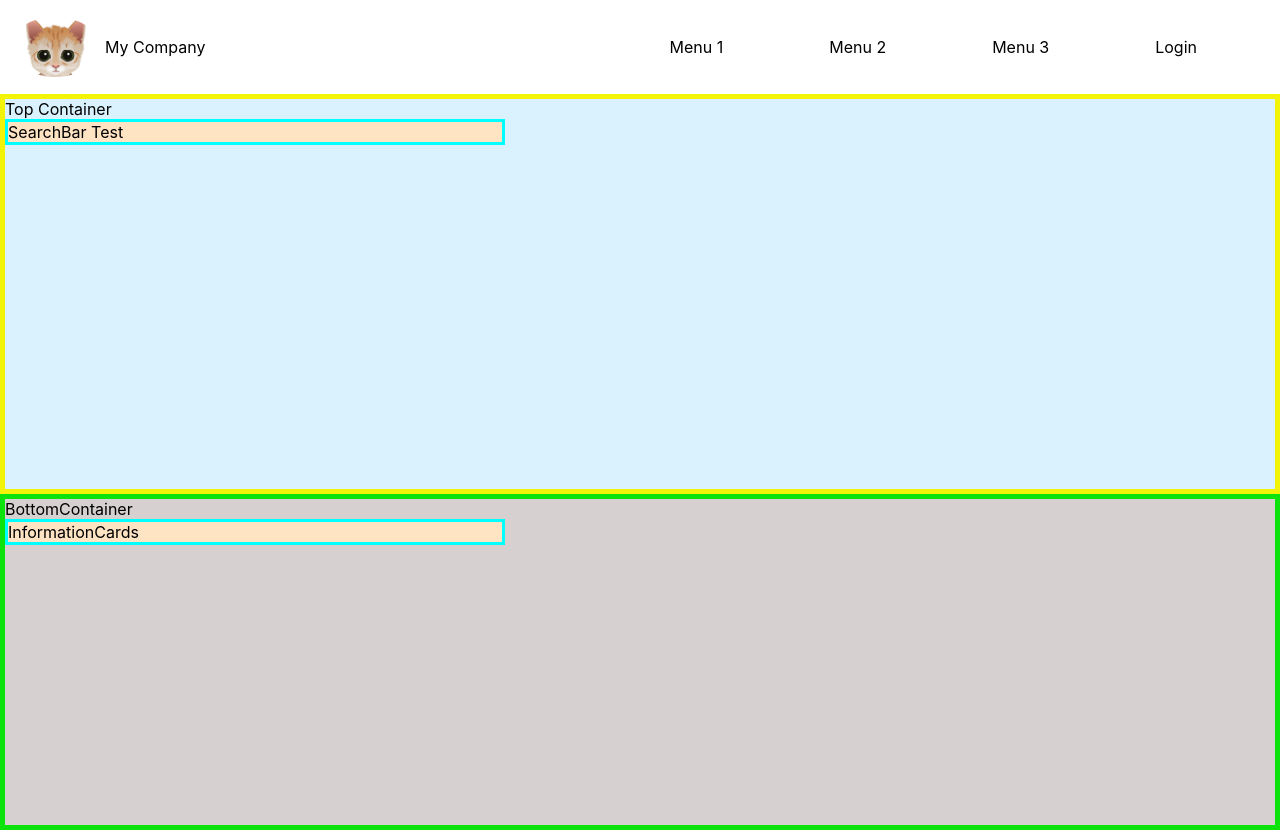
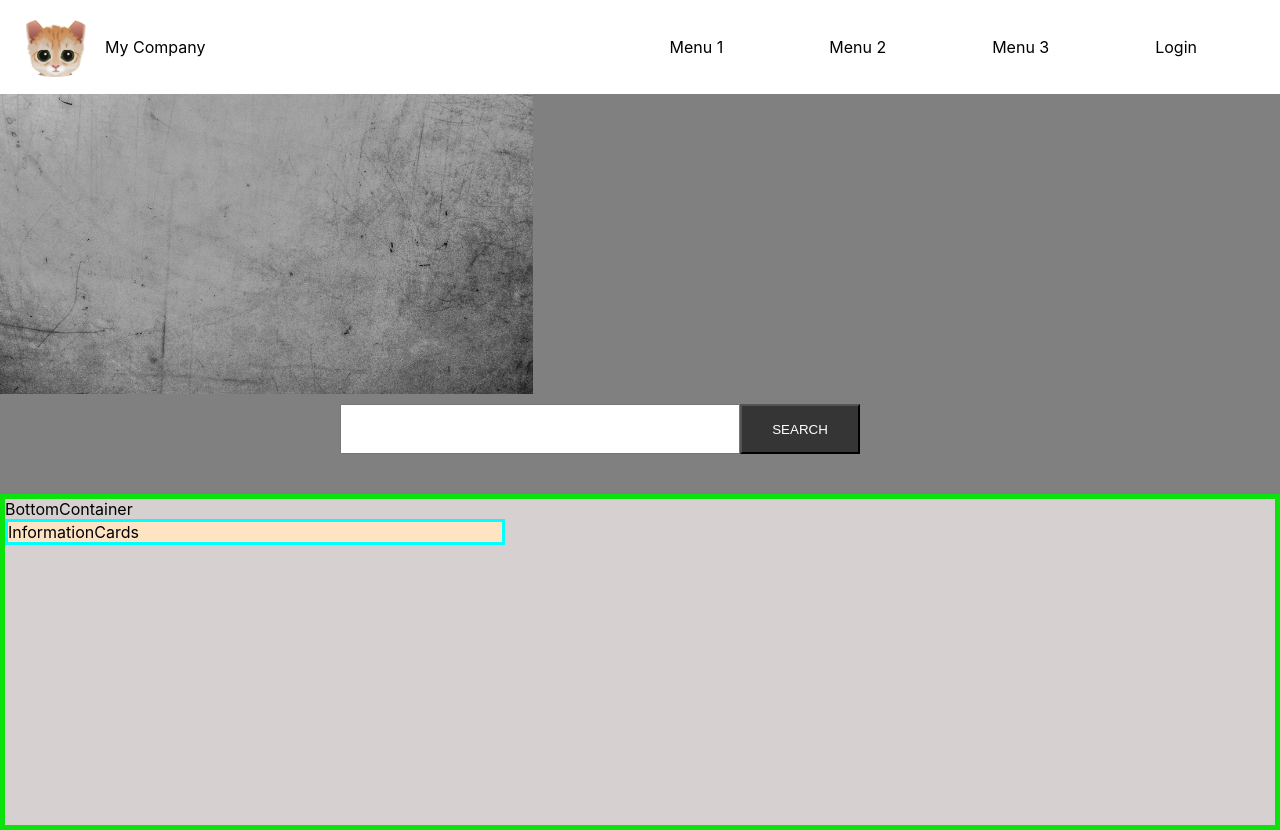
Before and after one commit to JorgeMarquet/L5-Mission-0, a React (Create React App) app in the folder mission0/: page / in a window 1280 px wide. Built offline with nearby package versions, Linux system fonts and the light colour scheme.

Commit message:
modified top container and searchbar components. Added backgroundimage to topcontainer

```diff
--- a/mission0/src/components/SearchBar.js
+++ b/mission0/src/components/SearchBar.js
@@ -2,5 +2,10 @@ import React from "react";
 import styles from "./SearchBar.module.css";
 
 export default function SearchBar() {
-  return <div id={styles.searchBar}>SearchBar Test</div>;
+  return (
+    <div id={styles.searchBar}>
+      <input className={styles.inputBox} type="text"></input>
+      <button className={styles.searchButton}>search</button>
+    </div>
+  );
 }
--- a/mission0/src/components/SearchBar.module.css
+++ b/mission0/src/components/SearchBar.module.css
@@ -3,9 +3,29 @@
 }
 
 #searchBar {
-  border-style: solid;
-  border-color: aqua;
-  background-color: bisque;
-  width: 500px;
-  display: flex;
+  /* border-style: solid;
+  border-color: aqua; */
+  /* background-color: bisque; */
+  width: 600px;
+  position: absolute; /* Add this line to use absolute positioning */
+  bottom: 0; /* Add this line to position the SearchBar at the bottom */
+  left: 50%; /* Add this line to horizontally center the SearchBar */
+  transform: translateX(
+    -50%
+  ); /* Add this line to horizontally center the SearchBar */
+  margin-bottom: 40px;
 }
+
+.inputBox {
+  height: 50px;
+  width: 400px;
+  font-size: 16px;
+}
+
+.searchButton {
+  background-color: rgb(53, 53, 53);
+  color: white;
+  height: 50px;
+  width: 120px;
+  text-transform: uppercase;
+}
--- a/mission0/src/components/TopContainer.js
+++ b/mission0/src/components/TopContainer.js
@@ -1,11 +1,16 @@
 import styles from "./TopContainer.module.css";
 import SearchBar from "./SearchBar";
+import backgroundImage from "../assets/logos/background_images/gray_background.png";
 
 export default function topContainer() {
   return (
     <div id={styles.topContainer}>
       <div>
-        Top Container
+        <img
+          className={styles.backgroundImage}
+          alt="background"
+          src={backgroundImage}
+        ></img>
         <SearchBar />
       </div>
     </div>
--- a/mission0/src/components/TopContainer.module.css
+++ b/mission0/src/components/TopContainer.module.css
@@ -2,10 +2,17 @@
   box-sizing: border-box;
 }
 
+.backgroundImage {
+  height: 300px;
+  width: auto;
+}
+
 #topContainer {
-  border-style: solid;
-  border-color: rgb(243, 243, 7);
+  position: relative;
+  display: flex;
+  /* border-style: solid;
+  border-color: rgb(243, 243, 7); */
   border-width: 5px;
-  background-color: #d9f2fd;
+  background-color: gray;
   height: 50vh;
 }
```
Also changed, not shown: mission0/src/assets/logos/background_images/gray_background.png (added).
